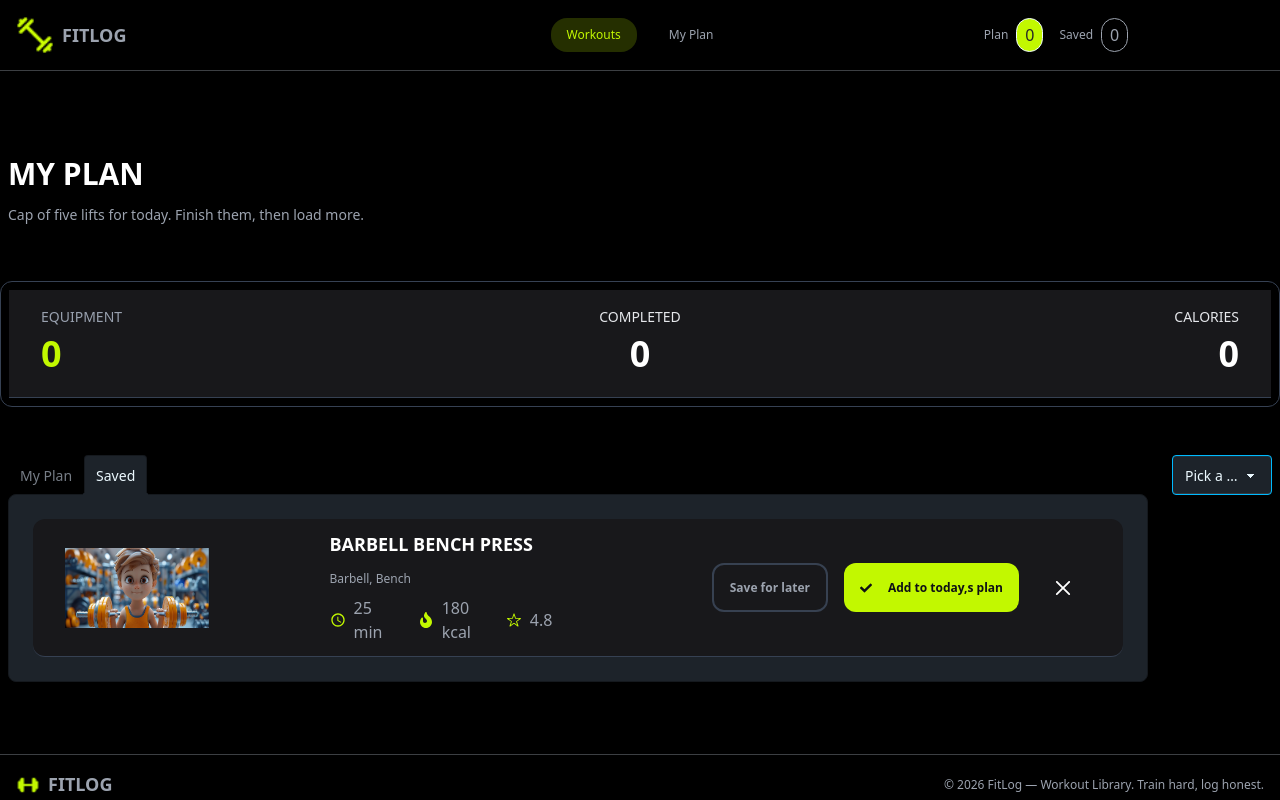
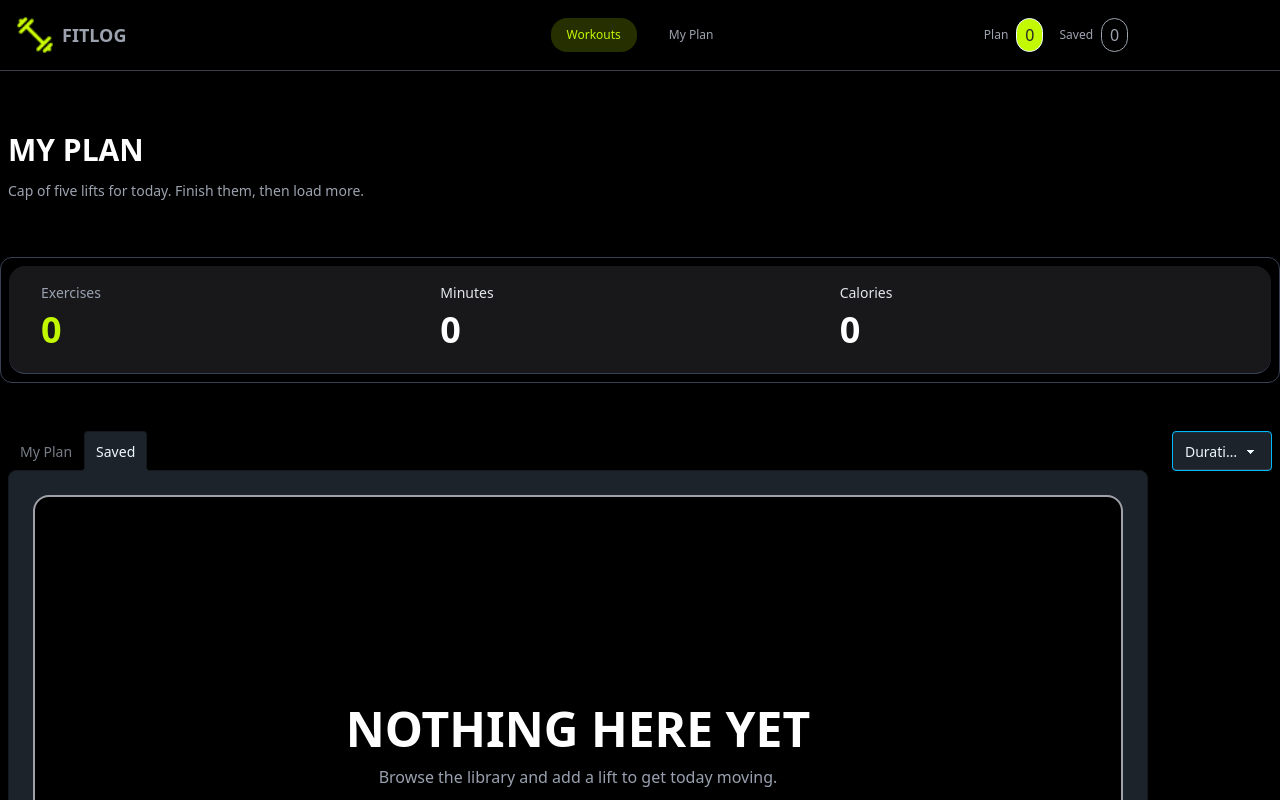
Before and after one commit to shahinAlam715/my-fitlog-project-a6, a Next.js app: page /myplain in a window 1280 px wide. Shown: the top 800 px of the page. Built offline with nearby package versions, Linux system fonts and the light colour scheme.

Commit message:
sort-myplan-added

```diff
--- a/package.json
+++ b/package.json
@@ -12,7 +12,8 @@
     "next": "16.3.6",
     "react": "19.2.8",
     "react-dom": "19.2.8",
-    "react-icons": "^5.7.0"
+    "react-icons": "^5.7.0",
+    "react-toastify": "^11.1.0"
   },
   "devDependencies": {
     "@tailwindcss/postcss": "^4",
--- /dev/null
+++ b/src/app/component/AddtodayplanCard.tsx
@@ -0,0 +1,34 @@
+"use client"
+import { FitContext } from '@/context/Contextprovider';
+import { Ifitlog } from '@/type';
+import { useContext } from 'react';
+import { IoBagAdd } from 'react-icons/io5';
+import { toast } from 'react-toastify';
+
+const AddtodayplanCard = ({data}:{data: Ifitlog}) => {
+
+    const {addplan, setAddplan} = useContext(FitContext);
+
+    const isAdded = addplan.some((item)=>item.id === data.id)
+    const handleaddplan = ()=>{
+        if (isAdded) {
+            return(
+                toast.warn(`${data.name} is Allrady Added`)
+            )
+        }
+        setAddplan([...addplan, data])
+        toast.success(`${data.name} is Added !`)
+    }
+
+    return (
+        <div>
+            <button onClick={()=>handleaddplan()}
+            disabled={isAdded}
+             className="px-4 py-2 bg-[#C2F800] my-4 rounded-xl text-[12px] font-bold text-[#0F1115]">
+            <span className='flex gap-4 justify-center items-center'><i><IoBagAdd /></i>{isAdded ? "Added to plan" :"Add to today,s plan"}</span>
+            </button>
+        </div>
+    );
+};
+
+export default AddtodayplanCard;
--- a/src/app/component/Banner.tsx
+++ b/src/app/component/Banner.tsx
@@ -3,8 +3,8 @@ import banimg from "@/assets/banner.png";
 
 const Banner = () => {
   return (
-    <div className="bg-black">
-      <div className="grid grid-cols-1 md:grid-cols-2 container mx-auto p-4 items-center bg-[#262626] my-12 rounded-3xl">
+    <div className="bg-black pt-20">
+      <div className="grid grid-cols-1 md:grid-cols-2 container mx-auto p-4 items-center bg-[#262626] rounded-3xl">
         <div className="">
           <h4 className="font-bold text-[12px] text-[#C2F800]">
             WORKOUT LIBRARY
--- a/src/app/component/Myplaincard.tsx
+++ b/src/app/component/Myplaincard.tsx
@@ -1,25 +1,46 @@
-import cardimg from "@/assets/card.png";
+"use client";
+import { FitContext } from "@/context/Contextprovider";
+import { Ifitlog } from "@/type";
 import Image from "next/image";
+import { useContext } from "react";
 import { FaCheck, FaFire } from "react-icons/fa";
 import { IoIosStarOutline } from "react-icons/io";
 import { MdAccessTime } from "react-icons/md";
 import { RxCross2 } from "react-icons/rx";
+import { toast } from "react-toastify";
 
+const Myplaincard = ({allAddplan}:{allAddplan:Ifitlog[]}) => {
+  const { addplan, setAddplan } = useContext(FitContext);
 
-const Myplaincard = () => {
+  const handledelete = (plan: Ifitlog) => {
+    const removeData = addplan.filter((item) => item.id !== plan.id);
+    setAddplan(removeData);
+    toast.warning(`Plan is remove !`);
+  };
+
   return (
     <div>
-             <div className="border-b border-gray-700 bg-[#18181B] px-8 py-3 grid grid-cols-1 md:grid-cols-2 rounded-xl">
-               <div className="grid grid-cols-1 md:grid-cols-2 gap-4 items-center">
+      {allAddplan.map((plan: Ifitlog, i: number) => (
+        <div
+          key={i}
+          className="border-b border-gray-700 my-4 bg-[#18181B] px-8 py-3 grid grid-cols-1 md:grid-cols-2 rounded-xl"
+        >
+          <div className="grid grid-cols-1 md:grid-cols-2 gap-2 items-center">
             <div className="">
-                   <Image src={cardimg} alt="card" width={144} className="h-20"/>
+              <Image
+                src={plan.image}
+                alt="card"
+                width={144}
+                height={80}
+                className="h-20"
+              />
             </div>
             <div className="">
               <h2 className="font-bold md:text-[18px] text-[#FFFFFF] mb-3">
-                     BARBELL BENCH PRESS
+                {plan.name}
               </h2>
               <p className="font-normal text-[#9CA3AF] md:text-[12px] my-2">
-                     Barbell, Bench
+                {plan.equipment}
               </p>
 
               <div className="grid grid-cols-1 md:grid-cols-3 items-center gap-4">
@@ -27,19 +48,19 @@ const Myplaincard = () => {
                   <i className="text-[#C2F800]">
                     <MdAccessTime />
                   </i>
-                       25 min
+                  {plan.duration}min
                 </span>
                 <span className="flex gap-2 text-[#9CA3AF] items-center">
                   <i className="text-[#C2F800]">
                     <FaFire />
                   </i>
-                       180 kcal
+                  {plan.caloriesBurned}kcal
                 </span>
                 <span className="flex gap-2 text-[#9CA3AF] items-center">
                   <i className="text-[#C2F800]">
                     <IoIosStarOutline />
                   </i>
-                       4.8
+                  {plan.rating}
                 </span>
               </div>
             </div>
@@ -63,14 +84,17 @@ const Myplaincard = () => {
               <button className="px-4 py-2 my-4 rounded-xl text-[12px] font-bold text-[#FFFFFF]">
                 <span className="flex gap-4 items-center">
                   <i>
-                         <RxCross2 className="text-[24px]"/>
+                    <RxCross2
+                      className="text-[24px]"
+                      onClick={() => handledelete(plan)}
+                    />
                   </i>
                 </span>
               </button>
             </div>
           </div>
-
         </div>
+      ))}
     </div>
   );
 };
--- a/src/app/component/Navbar.tsx
+++ b/src/app/component/Navbar.tsx
@@ -2,10 +2,14 @@
 import Image from 'next/image';
 import logo from "@/assets/logo.png"
 import Link from 'next/link';
-import { useState } from 'react';
+import { useContext, useState } from 'react';
 import { FaBarsStaggered } from 'react-icons/fa6';
+import { FitContext } from '@/context/Contextprovider';
 
 const Navbar = () => {
+
+    const {saveplan} = useContext(FitContext)
+    const {addplan} = useContext(FitContext)
 
     const [menu, setmenu] = useState(false)
 
@@ -45,13 +49,13 @@ const Navbar = () => {
                     <div className="flex gap-2 cursor-pointer items-center">
                         <h3 className='font-medium text-[12px] text-[#9CA3AF]'>Plan</h3>
                         <div className="px-2 py-1 border bg-[#C2F800] rounded-2xl">
-                           <h3 className='text-[#262626] text-center items-center'>0</h3>
+                           <h3 className='text-[#262626] text-center items-center'>{addplan.length}</h3>
                         </div>
                     </div>
                     <div className="flex gap-2 cursor-pointer items-center">
                         <h3 className='font-medium text-[12px] text-[#9CA3AF]'>Saved</h3>
                          <div className="border border-[#9CA3AF] px-2 py-1 rounded-2xl">
-                           <h3 className='text-[#9CA3AF] text-center items-center'>0</h3>
+                           <h3 className='text-[#9CA3AF] text-center items-center'>{saveplan.length}</h3>
                         </div>
                     </div>
                 </div>
--- a/src/app/component/Savecard.tsx
+++ b/src/app/component/Savecard.tsx
@@ -1,24 +1,39 @@
-import cardimg from "@/assets/card.png";
+"use client"
+import { FitContext } from "@/context/Contextprovider";
+import { Ifitlog } from "@/type";
 import Image from "next/image";
+import { useContext } from "react";
 import { FaCheck, FaFire } from "react-icons/fa";
 import { IoIosStarOutline } from "react-icons/io";
 import { MdAccessTime } from "react-icons/md";
 import { RxCross2 } from "react-icons/rx";
+import { toast } from "react-toastify";
 
-const Savecard = () => {
+const Savecard = ({allSaveplan}:{allSaveplan:Ifitlog[]}) => {
+
+  const {saveplan, setSaveplan} = useContext(FitContext)
+
+  const handleremove = (plan:Ifitlog)=>{
+    const removeData = saveplan.filter((item)=>item.id !== plan.id)
+    setSaveplan(removeData)
+    toast.warning(`Save Plan is remove !`);
+
+  }
+
   return (
     <div>
-      <div className="border-b border-gray-700 bg-[#18181B] px-8 py-3 grid grid-cols-1 md:grid-cols-2 rounded-xl">
-        <div className="grid grid-cols-1 md:grid-cols-2 gap-4 items-center">
+             {allSaveplan.map((plan:Ifitlog, i:number)=>(
+                <div key={i} className="border-b border-gray-700 my-4 bg-[#18181B] px-8 py-3 grid grid-cols-1 md:grid-cols-2 rounded-xl">
+                  <div className="grid grid-cols-1 md:grid-cols-2 gap-2 items-center">
                     <div className="">
-            <Image src={cardimg} alt="card" width={144} className="h-20"/>
+                      <Image src={plan.image} alt="card" width={144} height={80} className="h-20"/>
                     </div>
                     <div className="">
                       <h2 className="font-bold md:text-[18px] text-[#FFFFFF] mb-3">
-              BARBELL BENCH PRESS
+                        {plan.name}
                       </h2>
                       <p className="font-normal text-[#9CA3AF] md:text-[12px] my-2">
-              Barbell, Bench
+                        {plan.equipment}
                       </p>
 
                       <div className="grid grid-cols-1 md:grid-cols-3 items-center gap-4">
@@ -26,19 +41,19 @@ const Savecard = () => {
                           <i className="text-[#C2F800]">
                             <MdAccessTime />
                           </i>
-                25 min
+                         {plan.duration}min
                         </span>
                         <span className="flex gap-2 text-[#9CA3AF] items-center">
                           <i className="text-[#C2F800]">
                             <FaFire />
                           </i>
-                180 kcal
+                          {plan.caloriesBurned}kcal
                         </span>
                         <span className="flex gap-2 text-[#9CA3AF] items-center">
                           <i className="text-[#C2F800]">
                             <IoIosStarOutline />
                           </i>
-                4.8
+                          {plan.rating}
                         </span>
                       </div>
                     </div>
@@ -62,7 +77,7 @@ const Savecard = () => {
                       <button className="px-4 py-2 my-4 rounded-xl text-[12px] font-bold text-[#FFFFFF]">
                         <span className="flex gap-4 items-center">
                           <i>
-                  <RxCross2 className="text-[24px]"/>
+                            <RxCross2 className="text-[24px]" onClick={()=>handleremove(plan)}/>
                           </i>
                         </span>
                       </button>
@@ -70,6 +85,7 @@ const Savecard = () => {
                   </div>
 
                 </div>
+             ))}
               </div>
   );
 };
--- /dev/null
+++ b/src/app/component/SaveplanCard.tsx
@@ -0,0 +1,34 @@
+"use client"
+import { FitContext } from '@/context/Contextprovider';
+import { Ifitlog } from '@/type';
+import { useContext } from 'react';
+import { MdSaveAlt } from 'react-icons/md';
+import { toast } from 'react-toastify';
+
+const SaveplanCard = ({data}:{data: Ifitlog}) => {
+
+    const {saveplan, setSaveplan} = useContext(FitContext)
+
+    const isSaved = saveplan.some((item)=>item.id === data.id)
+
+    const handlesaveplan = ()=>{
+
+        if (isSaved) {
+            return
+        }
+        setSaveplan([...saveplan, data])
+        toast.success(`${data.name} is Saved !`)
+    }
+
+    return (
+        <div>
+            <button onClick={()=>handlesaveplan()}
+            disabled={isSaved}
+             className="px-4 py-2 my-4 rounded-xl text-[12px] font-bold border-2 border-[#374151]">
+            <span className='flex gap-4 text-[#9CA3AF] justify-center items-center'><i><MdSaveAlt /></i>{isSaved ? "Saved Plan": "Save for later"}</span>
+            </button>
+        </div>
+    );
+};
+
+export default SaveplanCard;
--- a/src/app/layout.tsx
+++ b/src/app/layout.tsx
@@ -3,6 +3,8 @@ import { Geist, Geist_Mono, Oswald } from "next/font/google";
 import "./globals.css";
 import Navbar from "./component/Navbar";
 import Footer from "./component/Footer";
+import Contextprovider from "@/context/Contextprovider";
+import { ToastContainer } from "react-toastify";
 
 const geistSans = Geist({
   variable: "--font-geist-sans",
@@ -32,11 +34,14 @@ export default function RootLayout({ children }: LayoutProps<"/">) {
       className={`${geistSans.variable} ${geistMono.variable} ${oswald.variable} h-full antialiased`}
     >
       <body className="min-h-full flex flex-col">
+        <Contextprovider>
           <Navbar/>
         <div className="bg-black">
           {children}
         </div>
         <Footer/>
+        <ToastContainer />
+        </Contextprovider>
       </body>
     </html>
   );
--- a/src/app/library/[userId]/page.tsx
+++ b/src/app/library/[userId]/page.tsx
@@ -1,7 +1,7 @@
 import Image from "next/image";
-import { IoBagAdd } from "react-icons/io5";
-import { MdSaveAlt } from "react-icons/md";
 import { Ifitlog } from "@/type";
+import AddtodayplanCard from "@/app/component/AddtodayplanCard";
+import SaveplanCard from "@/app/component/SaveplanCard";
 
 interface IdetailsProps {
   params: Promise<{ userId: string }>;
@@ -18,7 +18,7 @@ const DetailsPage = async({params}: IdetailsProps) => {
   return (
     <div>
 
-      <div className="grid grid-cols-1 md:grid-cols-2 gap-4 container mx-auto my-15">
+      <div className="grid grid-cols-1 md:grid-cols-2 gap-4 container mx-auto pt-15">
 
         <div className="flex justify-center md:justify-start p-2">
           <Image
@@ -115,13 +115,9 @@ const DetailsPage = async({params}: IdetailsProps) => {
                 </ol>
             </div>
 
-             <div className="grid grid-cols-1 md:grid-cols-2 gap-4 my-4">
-            <button className="px-4 py-2 bg-[#C2F800] my-4 rounded-xl text-[12px] font-bold text-[#0F1115]">
-            <span className='flex gap-4 justify-center items-center'><i><IoBagAdd /></i> Add to today,s plan</span>
-            </button>
-            <button className="px-4 py-2 my-4 rounded-xl text-[12px] font-bold border-2 border-[#374151]">
-            <span className='flex gap-4 text-[#9CA3AF] justify-center items-center'><i><MdSaveAlt /></i> Save for later</span>
-            </button>
+             <div className="grid grid-cols-1 md:grid-cols-2 gap-2 my-4">
+                <AddtodayplanCard data={data}/>
+                <SaveplanCard data={data}/>
           </div>
 
         </div>
--- a/src/app/library/page.tsx
+++ b/src/app/library/page.tsx
@@ -2,7 +2,6 @@ import Image from 'next/image';
 import { FaFire } from 'react-icons/fa';
 import { IoIosStarOutline } from 'react-icons/io';
 import { MdAccessTime } from 'react-icons/md';
-import cardimg from "@/assets/card.png"
 import { Ifitlog } from '@/type';
 import Link from 'next/link';
 
--- a/src/app/myplain/page.tsx
+++ b/src/app/myplain/page.tsx
@@ -1,10 +1,38 @@
+"use client";
+import { useContext, useState } from "react";
 import Myplaincard from "../component/Myplaincard";
 import Savecard from "../component/Savecard";
+import { FitContext } from "@/context/Contextprovider";
+import Link from "next/link";
+import { Ifitlog } from "@/type";
 
 const MyplanPage = () => {
+  const { addplan, saveplan } = useContext(FitContext);
+
+  const [sortby, setsortBy] = useState<"duration" | "calories" | "rating">(
+    "duration",
+  );
+
+  const sortingPlan = (item: Ifitlog[]) => {
+    const newData = [...item];
+
+    if (sortby === "duration") {
+      newData.sort((a, b) => a.duration - b.duration);
+    } else if (sortby === "calories") {
+      newData.sort((a, b) => b.caloriesBurned - a.caloriesBurned);
+    } else if (sortby === "rating") {
+      newData.sort((a, b) => b.rating - a.rating);
+    }
+
+    return newData;
+  };
+
+  const allAddplan = sortingPlan(addplan);
+  const allSaveplan = sortingPlan(saveplan);
+
   return (
     <div>
-      <div className="container mx-auto my-16">
+      <div className="container mx-auto pt-10 py-4">
         <div className="p-2">
           <h2 className="font-bold text-[30px] text-[#FFFFFF] my-2">MY PLAN</h2>
           <p className="font-normal text-[14px] text-[#9CA3AF] my-2">
@@ -13,29 +41,27 @@ const MyplanPage = () => {
         </div>
 
         <div className="overflow-hidden rounded-xl border border-gray-700 my-10 gap-2 p-2">
-          <div className="grid grid-cols-1 md:grid-cols-3 items-center border-b border-gray-700 bg-[#18181B] px-8 py-4">
+          <div className="grid grid-cols-1 md:grid-cols-3 items-center rounded-2xl border-b border-gray-700 bg-[#18181B] px-8 py-4">
             {/* LEFT */}
             <div className="flex flex-col">
               <h3 className="text-[14px] font-medium text-gray-400">
-                EQUIPMENT
+                Exercises
               </h3>
 
               <span className="text-[36px] font-bold text-[#C2F800]">0</span>
             </div>
 
             {/* CENTER */}
-            <div className="flex flex-col md:items-center">
-              <h3 className="text-[14px] font-medium text-gray-200">
-                COMPLETED
-              </h3>
+            <div className="flex flex-col">
+              <h3 className="text-[14px] font-medium text-gray-200">Minutes</h3>
 
               <span className="text-[36px] font-bold text-white">0</span>
             </div>
 
             {/* RIGHT */}
-            <div className="flex flex-col md:items-end">
+            <div className="flex flex-col">
               <h3 className="text-[14px] font-medium text-gray-200">
-                CALORIES
+                Calories
               </h3>
 
               <span className="text-[36px] font-bold text-white">0</span>
@@ -56,7 +82,26 @@ const MyplanPage = () => {
               />
 
               <div className="tab-content w-full border-base-300 bg-base-100 p-6">
-                <Myplaincard/>
+                {addplan.length > 0 ? (
+                  <Myplaincard allAddplan={allAddplan} />
+                ) : (
+                  <div className="rounded-2xl border-2 border-[#A1A1AA] flex min-h-[70vh] flex-col items-center justify-center bg-black px-4 text-center">
+                    <h2 className="mt-6 text-5xl font-bold text-white">
+                      NOTHING HERE YET
+                    </h2>
+
+                    <p className="mt-3 max-w-md text-gray-400">
+                      Browse the library and add a lift to get today moving.
+                    </p>
+
+                    <Link
+                      href="/"
+                      className="mt-8 rounded-xl bg-[#C2F800] px-6 py-3 font-bold text-black transition hover:bg-[#b5ed00]"
+                    >
+                      Go to workouts
+                    </Link>
+                  </div>
+                )}
               </div>
 
               {/* Tab 2 */}
@@ -69,7 +114,26 @@ const MyplanPage = () => {
               />
 
               <div className="tab-content w-full border-base-300 bg-base-100 p-6">
-                <Savecard />
+                {saveplan.length > 0 ? (
+                  <Savecard allSaveplan={allSaveplan} />
+                ) : (
+                  <div className="rounded-2xl border-2 border-[#A1A1AA] flex min-h-[70vh] flex-col items-center justify-center bg-black px-4 text-center">
+                    <h2 className="mt-6 text-5xl font-bold text-white">
+                      NOTHING HERE YET
+                    </h2>
+
+                    <p className="mt-3 max-w-md text-gray-400">
+                      Browse the library and add a lift to get today moving.
+                    </p>
+
+                    <Link
+                      href="/"
+                      className="mt-8 rounded-xl bg-[#C2F800] px-6 py-3 font-bold text-black transition hover:bg-[#b5ed00]"
+                    >
+                      Go to workouts
+                    </Link>
+                  </div>
+                )}
               </div>
             </div>
           </div>
@@ -77,17 +141,19 @@ const MyplanPage = () => {
           {/* RIGHT — Select */}
           <div className="shrink-0 w-25">
             <select
-              defaultValue="Pick a Framework"
+              value={sortby}
+              onChange={(e) =>
+                setsortBy(e.target.value as "duration" | "calories" | "rating")
+              }
               className="select select-info"
             >
-              <option disabled>Pick a Framework</option>
-              <option>React</option>
-              <option>Vue</option>
-              <option>Angular</option>
+              <option disabled>Sort By</option>
+              <option value={"duration"}>Duration</option>
+              <option value={"calories"}>Calories</option>
+              <option value={"rating"}>Rating</option>
             </select>
           </div>
         </div>
-
       </div>
     </div>
   );
--- /dev/null
+++ b/src/context/Contextprovider.tsx
@@ -0,0 +1,37 @@
+"use client"
+import { Ifitlog } from "@/type";
+import React, { createContext, useState } from "react";
+
+interface Icontext {
+  addplan: Ifitlog[];
+ setAddplan: React.Dispatch<React.SetStateAction<Ifitlog[]>>;
+  saveplan: Ifitlog[];
+  setSaveplan: React.Dispatch<React.SetStateAction<Ifitlog[]>>;
+}
+
+export const FitContext = createContext<Icontext>({
+     addplan:[],
+    setAddplan:()=>{},
+    saveplan:[],
+    setSaveplan:()=>{}
+});
+
+const Contextprovider = ({ children }: { children: React.ReactNode }) => {
+  const [addplan, setAddplan] = useState<Ifitlog[]>([]);
+  const [saveplan, setSaveplan] = useState<Ifitlog[]>([]);
+
+  const shareData = {
+    addplan,
+    setAddplan,
+    saveplan,
+    setSaveplan,
+  };
+
+  return (
+    <div>
+      <FitContext.Provider value={shareData}>{children}</FitContext.Provider>
+    </div>
+  );
+};
+
+export default Contextprovider;
```
Also changed, not shown: 1 other file (tests, documents, lock files or other folders). Lines whose indentation alone changed are shown as unchanged.
